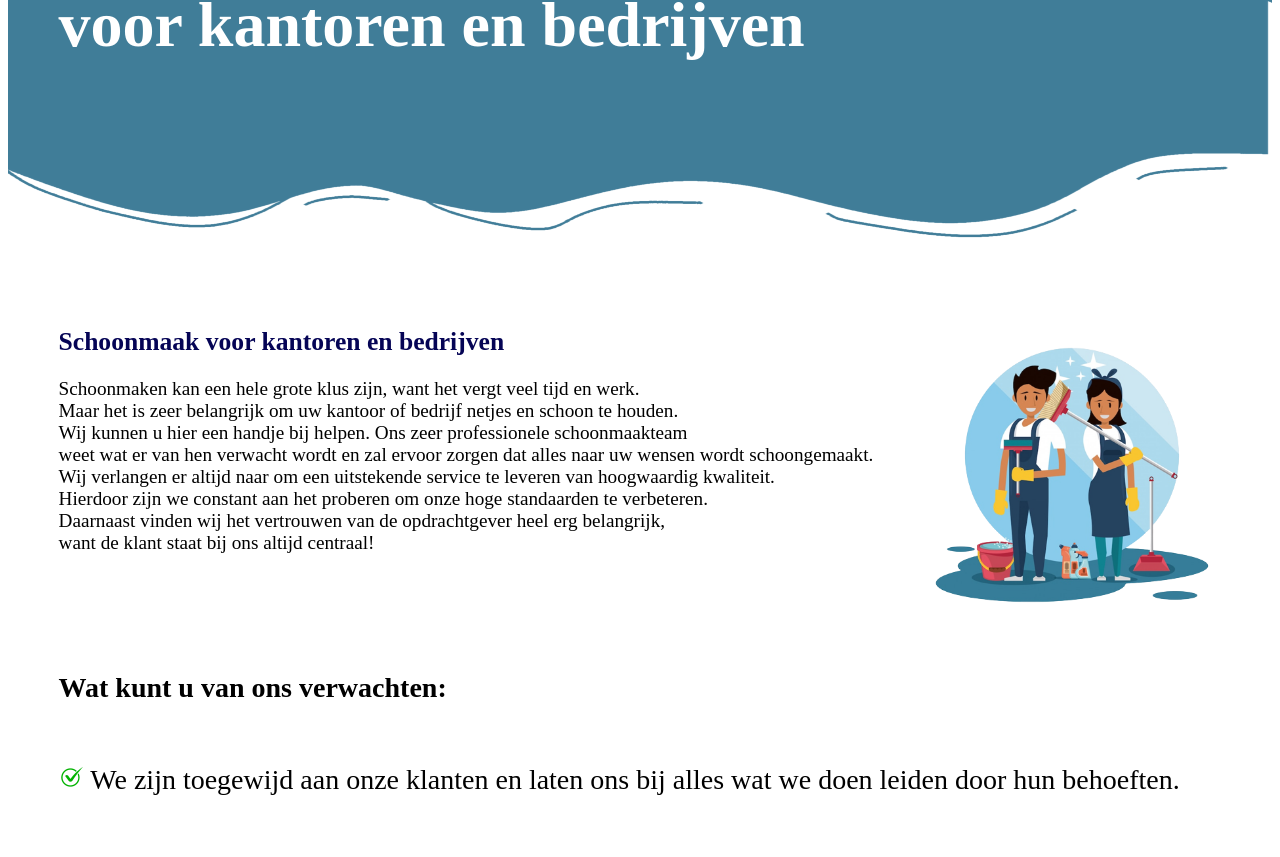
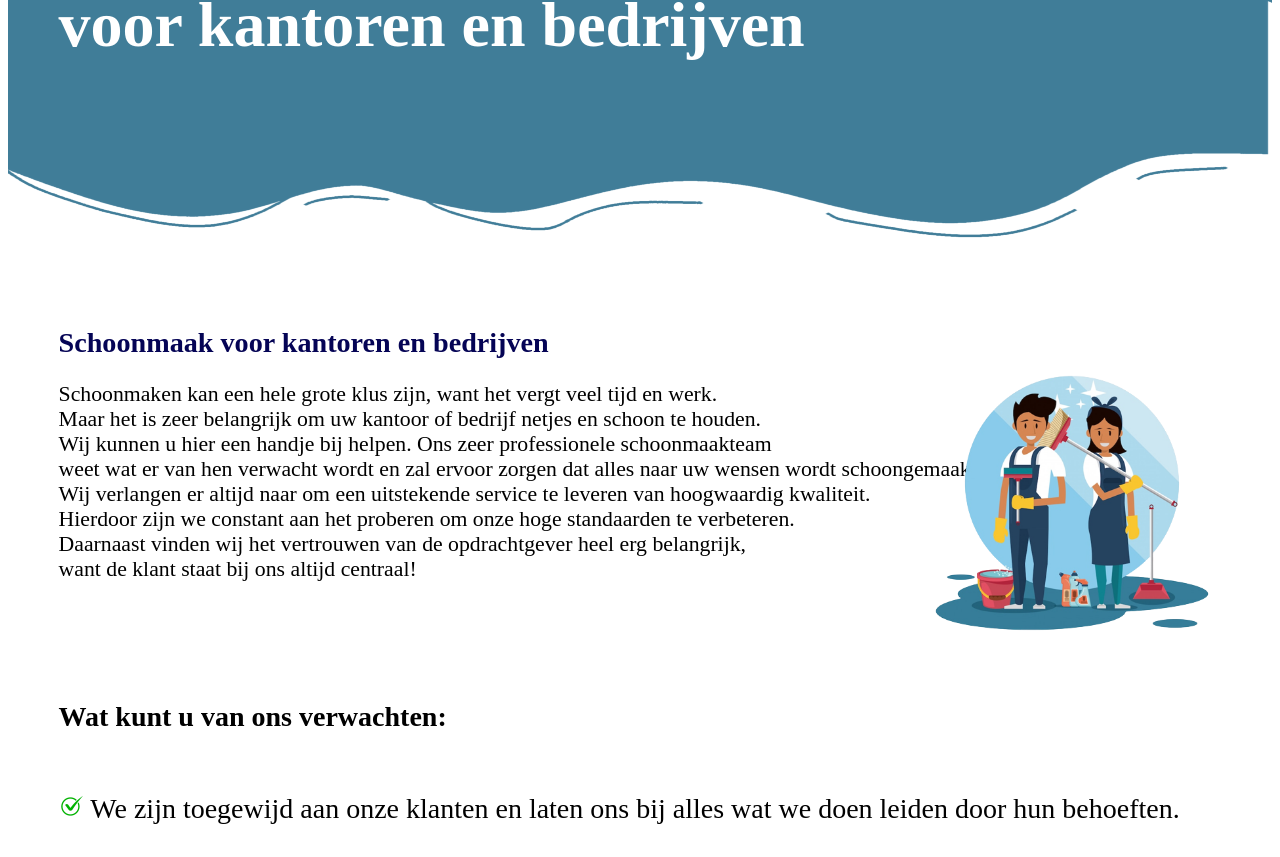
Before and after one commit to SaltySovet/SaltySovet.github.io, a plain HTML site: page index.html in a window 1280 px wide. Shown: the part 329-1186 px from the top of the page. Drawn offline with Linux system fonts and the light colour scheme.

Commit message:
Update index.html

```diff
--- a/index.html
+++ b/index.html
@@ -55,11 +55,11 @@ font-size: 5vw;
 }
 
 #alinea {margin-left:4% ;
-font-size: 1.5vw
+font-size: 1.7vw
 }
 
 #titel {margin-left: 4%;
-font-size: 2vw;
+font-size: 2.2vw;
 color: rgb(5, 4, 85);}
 
 .mark {width: 2%;
```
